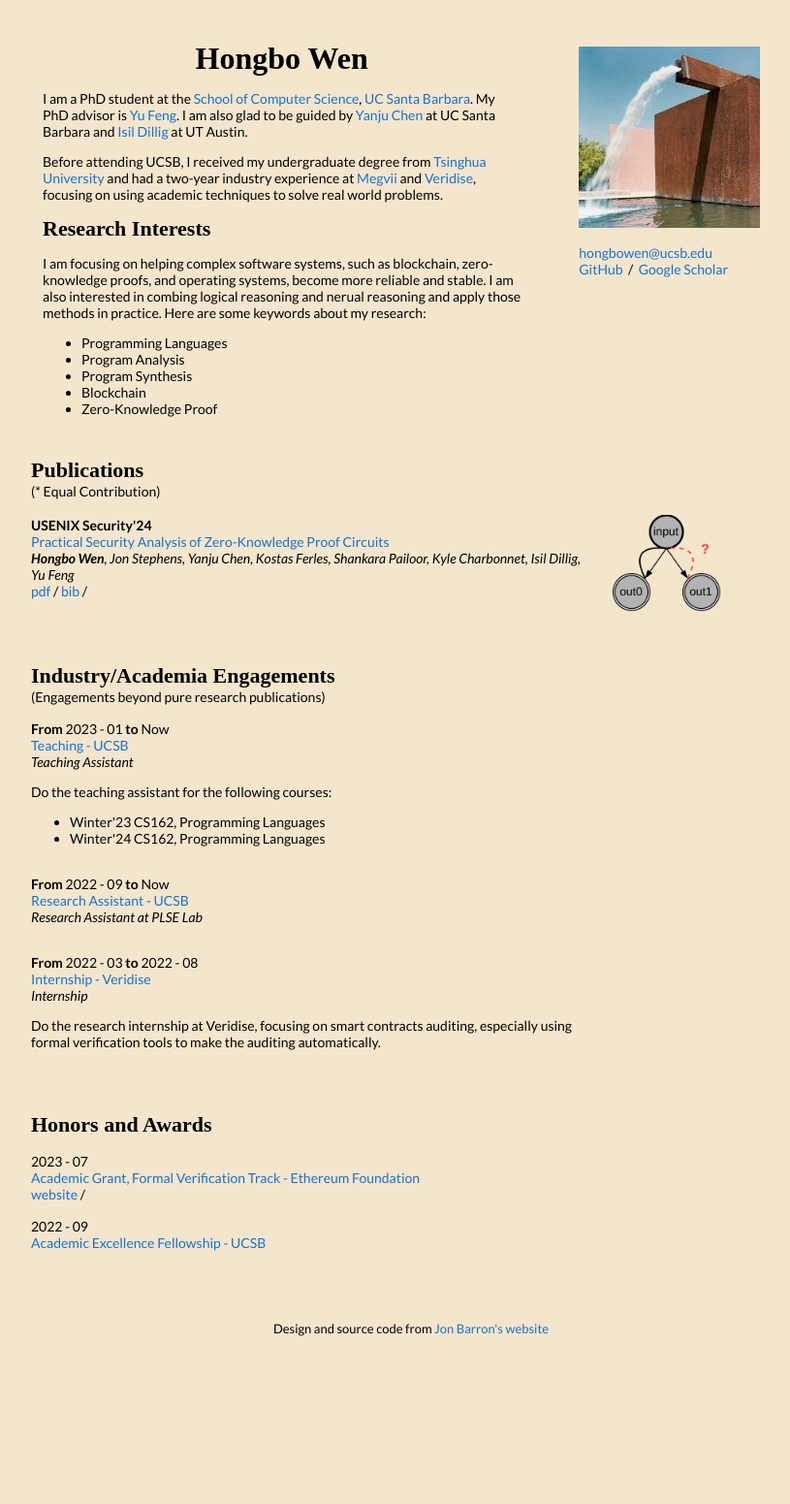
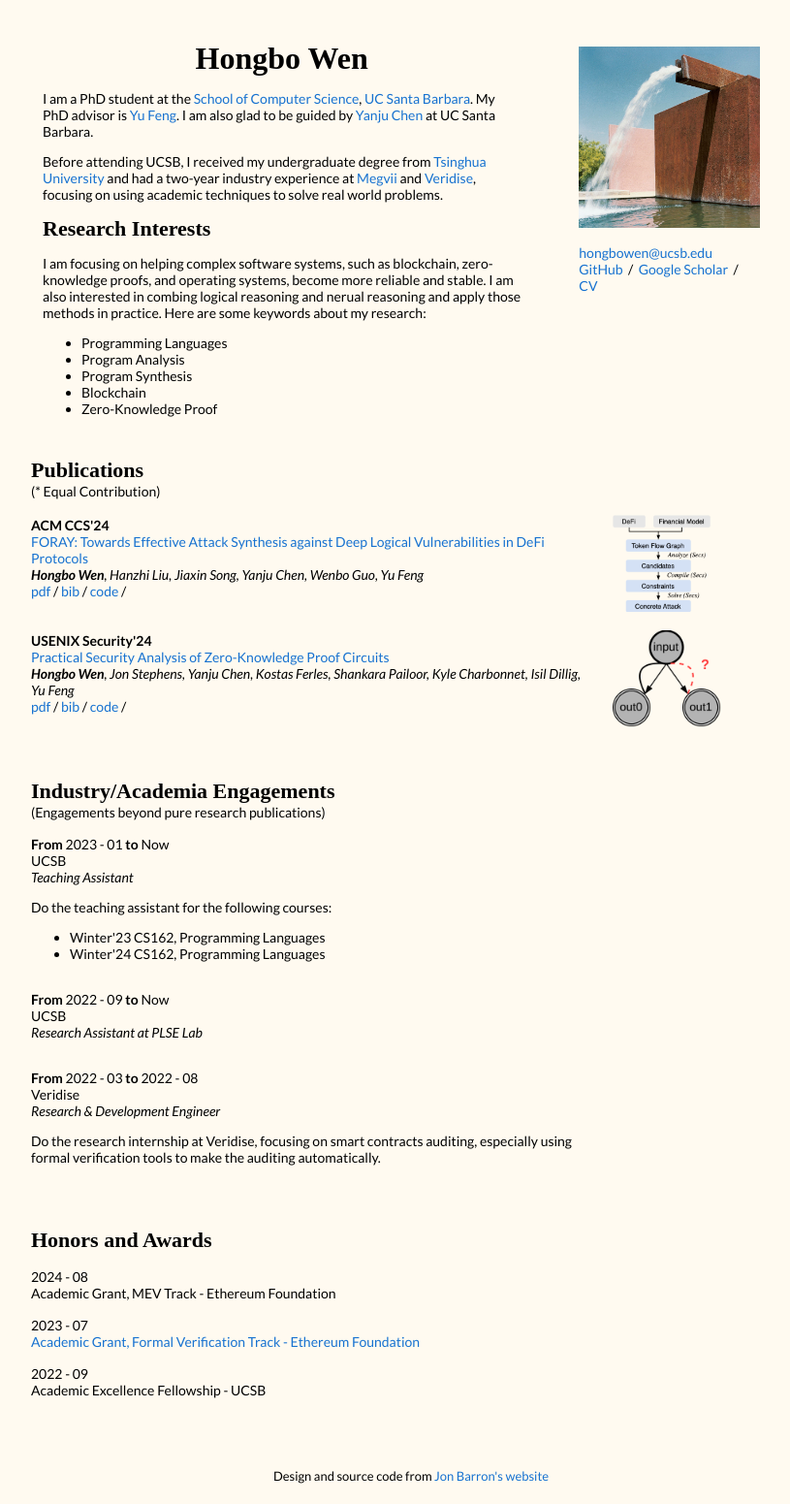
Before and after one commit to whbjzzwjxq/whbjzzwjxq.github.io, a Jekyll site: the page built from _posts/2024-08-30-Foray.markdown, in a window 1280 px wide. Shown: the whole page at 97% size, without its empty margins (216-1031 px from the left). Built offline with Jekyll 4.4.1, drawn with Linux system fonts in a browser that asks for light colours; before the commit the page ends 1399 px from its top, so only the background shows below that.

Commit message:
update in 2025

```diff
--- a/_layouts/default.html
+++ b/_layouts/default.html
@@ -31,8 +31,7 @@
                 I am a PhD student at the <a href="https://www.cs.ucsb.edu/">School of Computer Science</a>,
                 <a href="https://www.ucsb.edu/">UC Santa Barbara</a>.
                 My PhD advisor is <a href="https://fredfeng.github.io/">Yu Feng</a>.
-                I am also glad to be guided by <a href="https://sites.cs.ucsb.edu/~yanju/">Yanju Chen</a> at UC Santa Barbara
-                and <a href="https://www.cs.utexas.edu/~isil/">Isil Dillig</a> at UT Austin.
+                I am also glad to be guided by <a href="https://sites.cs.ucsb.edu/~yanju/">Yanju Chen</a> at UC Santa Barbara.
               </p>
               <p>
                 Before attending UCSB, I received my undergraduate degree from <a href="https://www.tsinghua.edu.cn/en/">Tsinghua University</a>
@@ -63,7 +62,8 @@
               <p>
                 <a href="mailto:hongbowen@ucsb.edu">hongbowen@ucsb.edu</a><br>
                 <a href="https://github.com/whbjzzwjxq">GitHub</a> &nbsp;/&nbsp;
-                <a href="https://scholar.google.com/citations?user=T3_w464AAAAJ">Google Scholar</a>
+                <a href="https://scholar.google.com/citations?user=T3_w464AAAAJ">Google Scholar</a> &nbsp;/&nbsp;
+                <a href="/pdfs/Hongbo_Wen_CV.pdf">CV</a>
               </p>
             </td>
           </tr>
@@ -147,7 +147,7 @@
                 Now
                 {% endif %}
               </div>
-              <a href="#sec-engagements">{{post.title}}</a>
+              {{post.title}}
               <br>
               <em>{{post.subtype}}</em>
               <p>{{post.description}}</p>
@@ -179,11 +179,12 @@
           <tr>
             <td style="padding:1%;width:75%;vertical-align:middle">
               <div>{{ post.date | date: "%Y - %m" }}</div>
-              <a href="#sec-awards">{{post.title}}</a>
+              {% if post.website %}
+              <a href="{{post.website}}">{{post.title}}</a>
+              {% else %}
+              {{post.title}}
+              {% endif %}
               <br>
-              {% if post.website %}
-              <a href="{{post.website}}">website</a> /
-              {% endif %}
             </td>
             <td style="padding:1%;width:25%;vertical-align:middle;min-width:120px">
             </td>
--- a/_posts/2023-07-28-Internship.markdown
+++ b/_posts/2023-07-28-Internship.markdown
@@ -1,9 +1,9 @@
 ---
 layout: post
-title:  "Internship - Veridise"
+title:  "Veridise"
 startdate:   2022-03-01
 enddate: 2022-08-01
 categories: engagement
-subtype: Internship
+subtype: Research & Development Engineer
 description: Do the research internship at Veridise, focusing on smart contracts auditing, especially using formal verification tools to make the auditing automatically.
 ---
--- a/_posts/2023-07-28-RA.markdown
+++ b/_posts/2023-07-28-RA.markdown
@@ -1,6 +1,6 @@
 ---
 layout: post
-title:  "Research Assistant - UCSB"
+title:  "UCSB"
 startdate: 2022-09-01
 categories: engagement
 subtype: Research Assistant at PLSE Lab
--- a/_posts/2023-07-28-TA.markdown
+++ b/_posts/2023-07-28-TA.markdown
@@ -1,6 +1,6 @@
 ---
 layout: post
-title:  "Teaching - UCSB"
+title:  "UCSB"
 startdate: 2023-01-01
 categories: engagement
 subtype: Teaching Assistant
--- a/_posts/2023-07-28-ZKAP.markdown
+++ b/_posts/2023-07-28-ZKAP.markdown
@@ -6,6 +6,7 @@ categories: publication
 website: https://www.usenix.org/conference/usenixsecurity24/presentation/wen
 bib: /bibtexs/ZKAP.bib
 pdf: /pdfs/24_USENIXSEC_ZKAP.pdf
+code: https://github.com/whbjzzwjxq/ZKAP
 venue: "USENIX Security'24"
 authors: "<b>Hongbo Wen</b>, Jon Stephens, Yanju Chen, Kostas Ferles, Shankara Pailoor, Kyle Charbonnet, Isil Dillig, Yu Feng"
 ---
--- /dev/null
+++ b/_posts/2024-08-30-EF_Academic_Grants.markdown
@@ -0,0 +1,6 @@
+---
+layout: post
+title:  "Academic Grant, MEV Track - Ethereum Foundation"
+date:   2024-08-03
+categories: award
+---
--- /dev/null
+++ b/_posts/2024-08-30-Foray.markdown
@@ -0,0 +1,12 @@
+---
+layout: post
+title:  "FORAY: Towards Effective Attack Synthesis against Deep Logical Vulnerabilities in DeFi Protocols"
+image: /images/Foray.png
+categories: publication
+website: https://dl.acm.org/doi/10.1145/3658644.3690293
+bib: /bibtexs/Foray.bib
+pdf: https://dl.acm.org/doi/pdf/10.1145/3658644.3690293
+code: https://github.com/whbjzzwjxq/Foray
+venue: "ACM CCS'24"
+authors: "<b>Hongbo Wen</b>, Hanzhi Liu, Jiaxin Song, Yanju Chen, Wenbo Guo, Yu Feng"
+---
--- a/style.scss
+++ b/style.scss
@@ -24,7 +24,7 @@ a:hover {
 }
 
 body {
-  background-color: #f4e6cc;
+  background-color: #fffaf0;
 }
 
 body,
```
Also changed, not shown: bibtexs/Foray.bib (added, +17 -0 lines), images/Foray.png (added), 2 other files.
